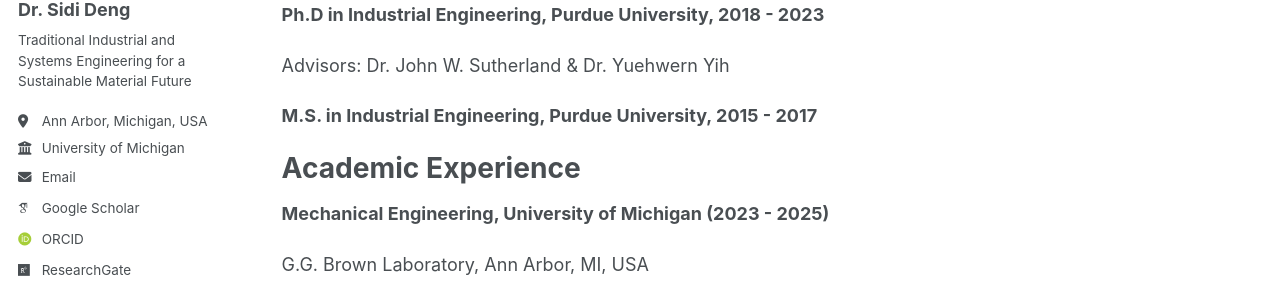
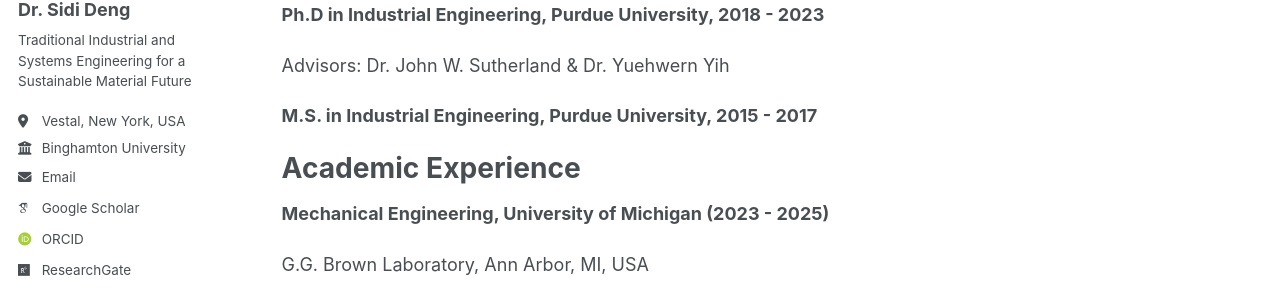
Before and after one commit to SIDIDENG/academia, a Jekyll site: the page built from _pages/about.md, in a window 1280 px wide. Shown: the part 339-631 px from the top of the page. Built offline with Jekyll 4.4.1, drawn with Linux system fonts in a browser that asks for light colours; some web fonts are replaced.

Commit message:
Update _config.yml

```diff
--- a/_config.yml
+++ b/_config.yml
@@ -26,10 +26,10 @@ author:
   name             : "Dr. Sidi Deng"
   pronouns         : # example: "she/her"
   bio              : "Traditional Industrial and Systems Engineering for a Sustainable Material Future"
-  location         : "Ann Arbor, Michigan, USA"
-  employer         : "University of Michigan"
+  location         : "Vestal, New York, USA"
+  employer         : "Binghamton University"
   uri              : # URL
-  email            : "sidideng@umich.edu"
+  email            : "sdeng6@binghamton.edu"
 
   # Academic websites
   academia         : # URL
```
